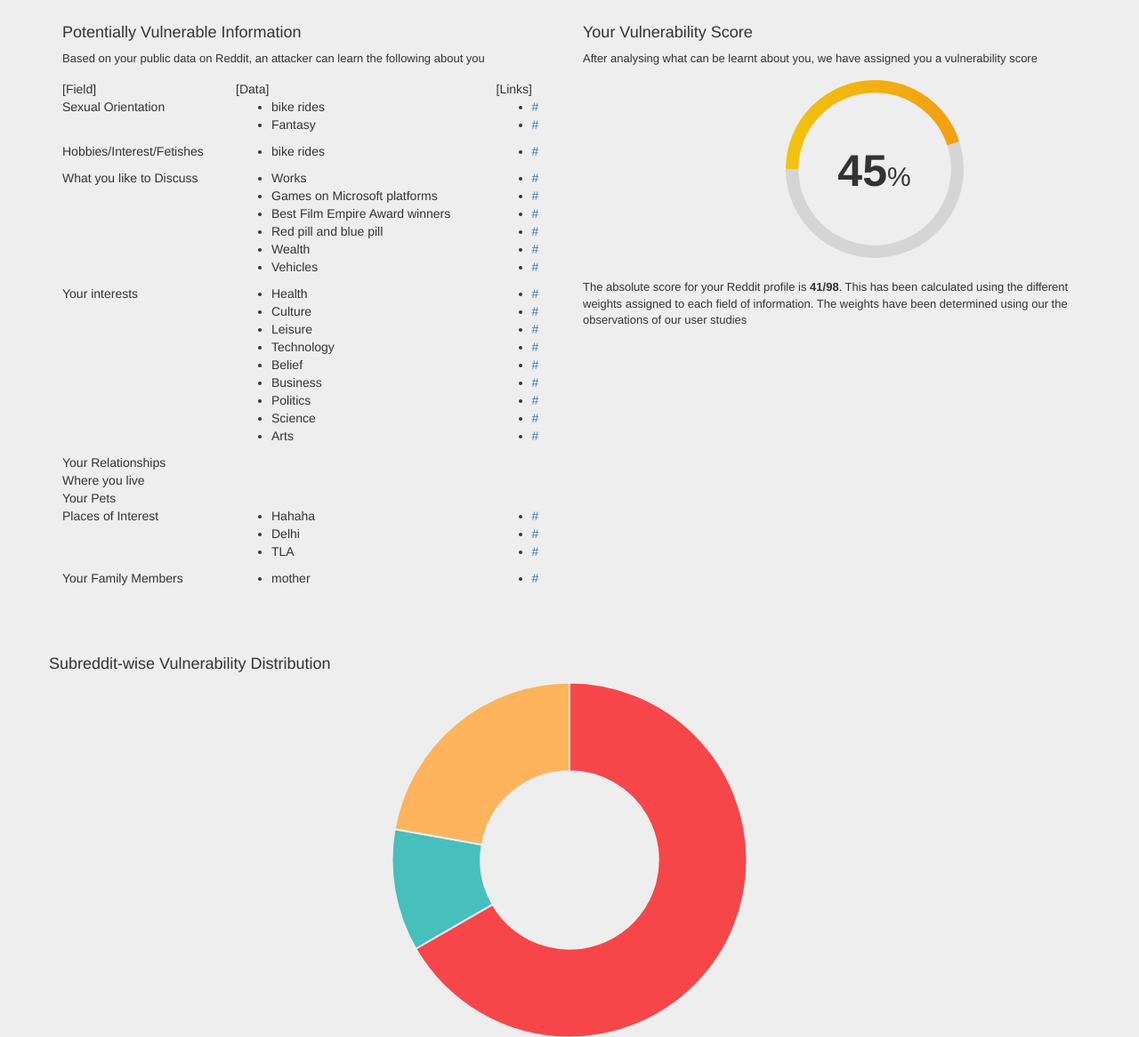
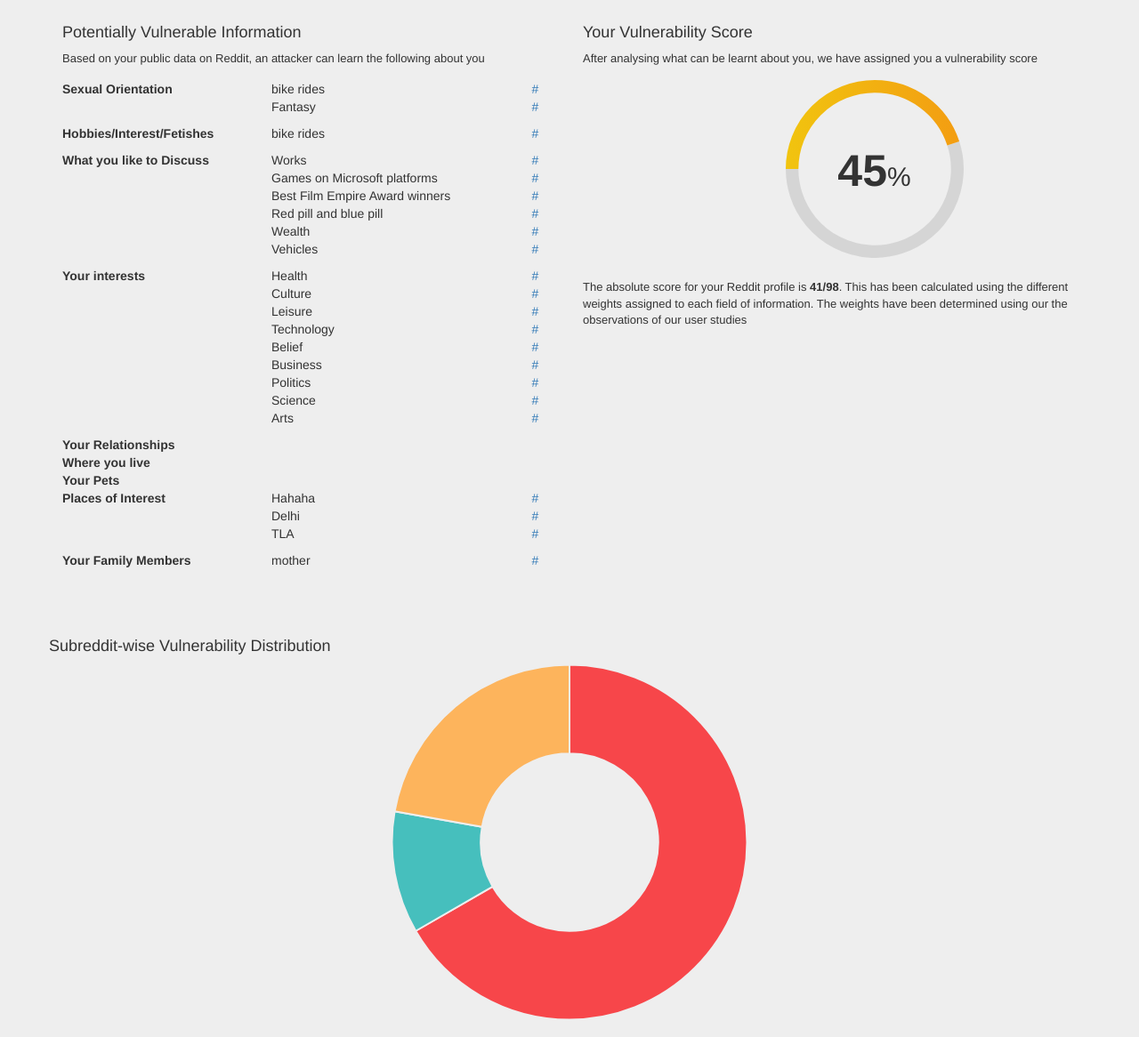
Before and after one commit to shubhams/PSOSMProject, a Django app: a page that uses snooknows/you/templates/you/you.html in a window 1280 px wide. Shown: the part 51-1217 px from the top of the page at 89% size. Run offline with Django 3.2, Linux system fonts and the light colour scheme; some libraries are stand-ins or nearby versions.

Commit message:
minor css changes

```diff
--- a/snooknows/you/static/you/css/basic.css
+++ b/snooknows/you/static/you/css/basic.css
@@ -31,3 +31,8 @@
     font-size: 0.6em;
     font-weight: normal;
 }
+
+ul
+{
+    list-style-type: none;
+}
--- a/snooknows/you/templates/you/you.html
+++ b/snooknows/you/templates/you/you.html
@@ -30,14 +30,14 @@
 		        	<h4>Potentially Vulnerable Information</h6>
 		        		<p style="font-size:small">Based on your public data on Reddit, an attacker can learn the following about you</p>
 		            <!-- fields -->
-		            <div class="row">
+		            <!-- <div class="row">
 					  <div class="col-sm-4">[Field]</div>
 					  <div class="col-sm-6">[Data]</div>
 					  <div class="col-sm-2">[Links]</div>
-					</div>
+					</div> -->
 					{% for field in fields_items %}
 					<div class="row">
-					  <div class="col-sm-4">{{ field.name }}</div>
+					  <div class="col-sm-4"><b>{{ field.name }}</b></div>
 					  <div class="col-sm-6">{% autoescape off %}{{ field.values }}{% endautoescape %}</div>
 					  <div class="col-sm-2">{% autoescape off %}{{ field.links }}{% endautoescape %}</div>
 					</div>
```
